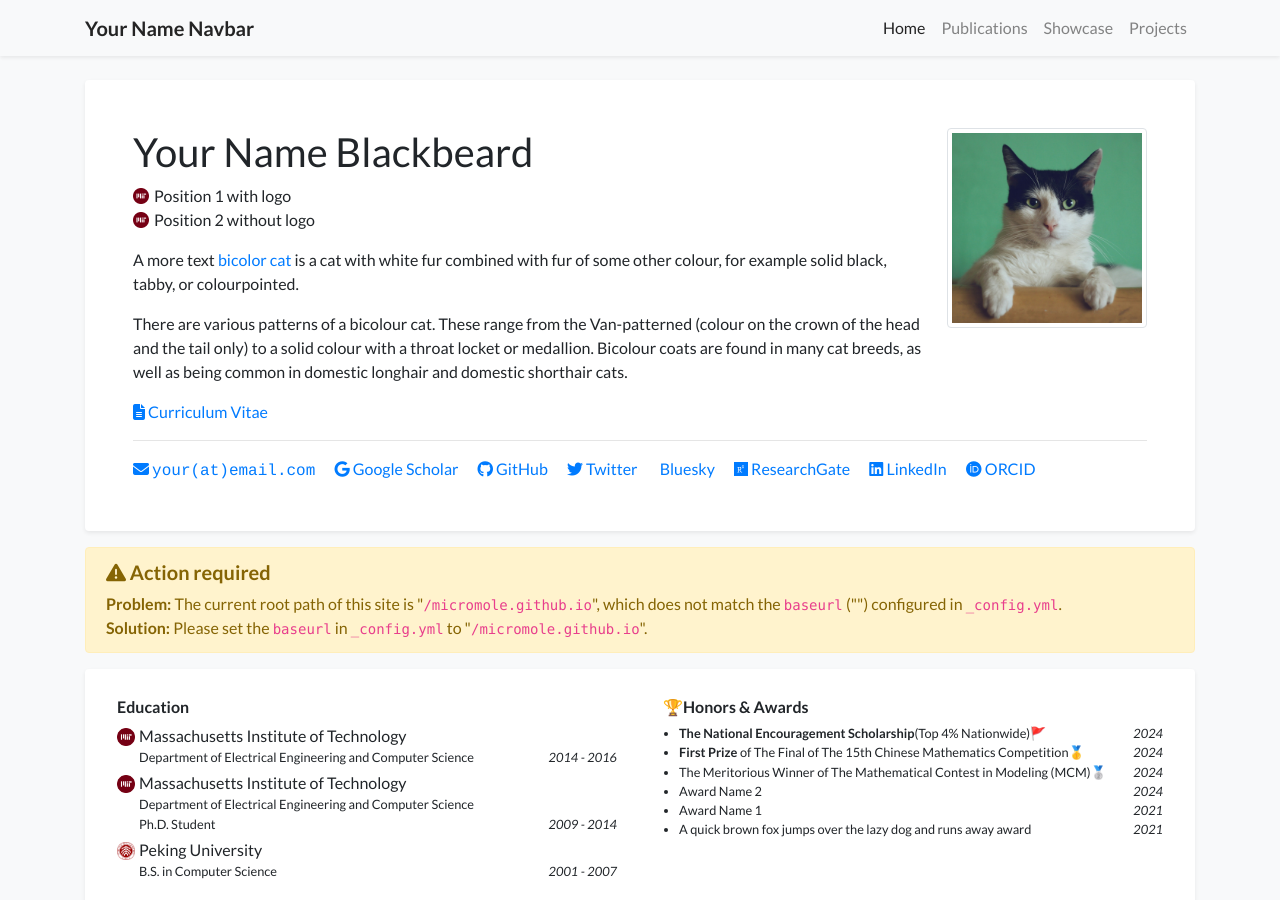
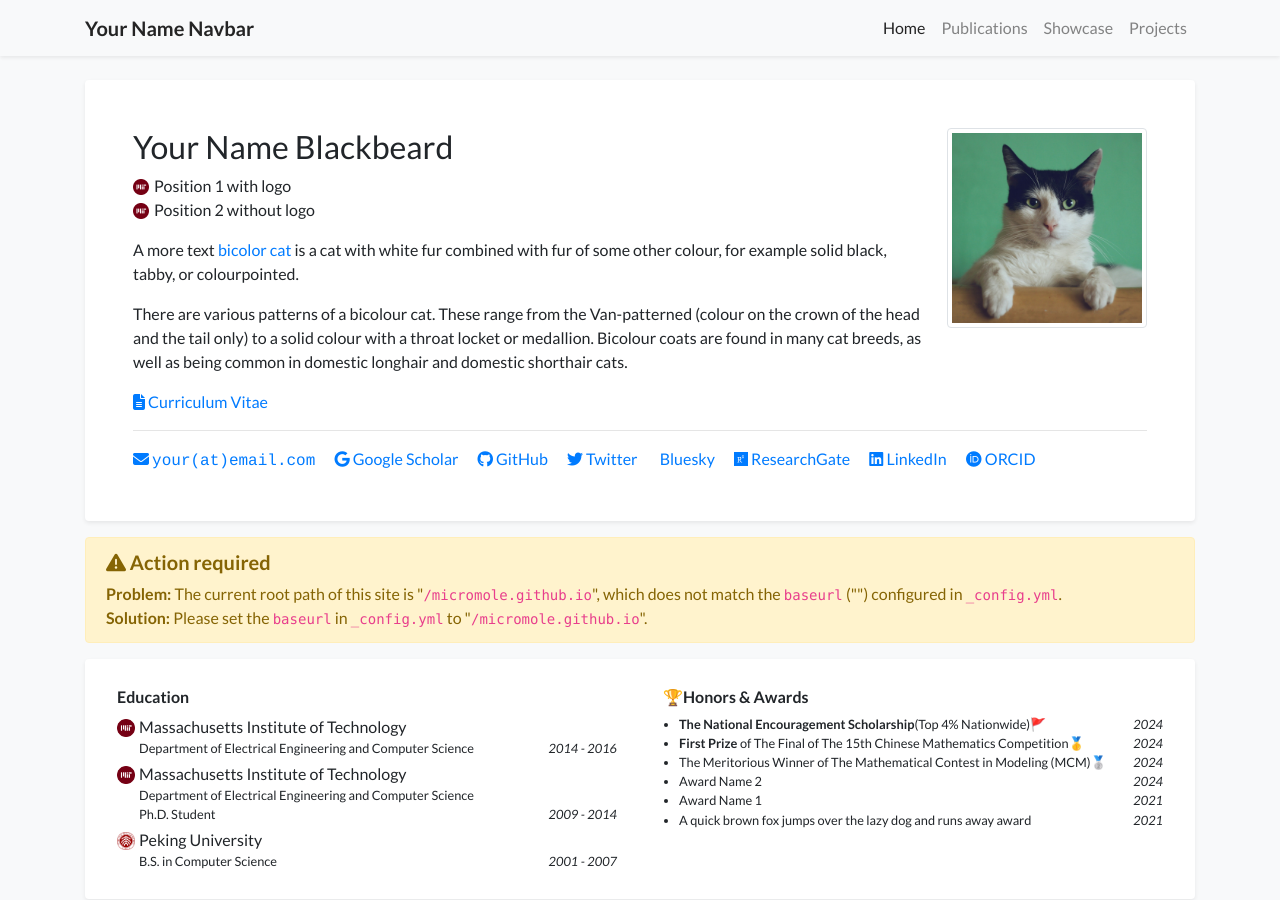
Before and after one commit to micromole/micromole.github.io, a Jekyll site: the page built from index.html, in a window 1280 px wide and 900 px high. Built offline with Jekyll 4.4.1, drawn with Linux system fonts in a browser that asks for light colours; nearby versions of some CDN libraries; a style sheet for code colours, icons or effects is not loaded.

Commit message:
Update profile_card.html

```diff
--- a/_includes/widgets/profile_card.html
+++ b/_includes/widgets/profile_card.html
@@ -18,7 +18,7 @@
                         {% endif %}
 
                         <div class="d-flex">
-                            <div class="h1 font-weight-normal">
+                            <div class="h2 font-weight-normal">
                                 {{ site.data.profile.primary_name }} <small>{{ site.data.profile.secondary_name }}</small>
                             </div>
                             {% if site.data.profile.portrait_url %}
```
